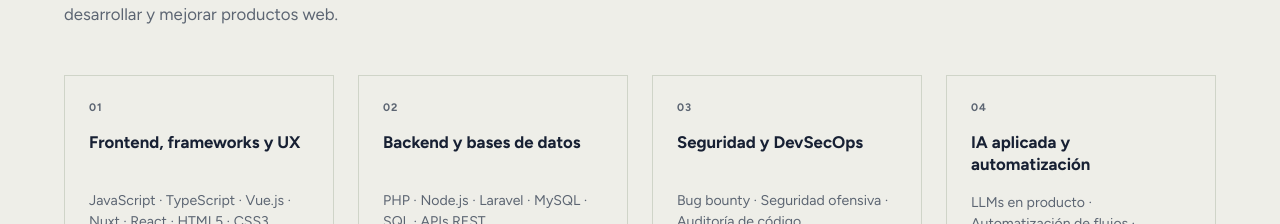
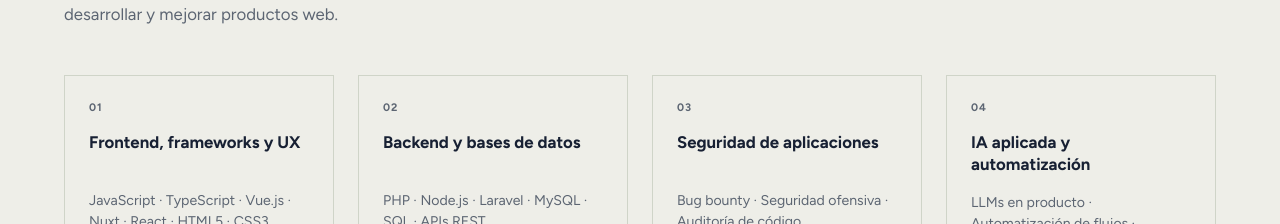
Before and after one commit to Pedro-2577/portfolio-2025, a Vue app: page / in a window 1280 px wide. Shown: the part 1860-2084 px from the top of the page. Built offline with nearby package versions, Linux system fonts and the light colour scheme.

Commit message:
Connect confirmed skills with concrete product experience and honest scope

```diff
--- a/src/profile.js
+++ b/src/profile.js
@@ -73,7 +73,12 @@ export const professionalProfile = {
           "UX/UI",
           "AJAX"
         ],
-        "homeItems": ["JavaScript · TypeScript", "Vue.js · Nuxt", "React", "HTML5 · CSS3"]
+        "homeItems": [
+          "JavaScript · TypeScript",
+          "Vue.js · Nuxt",
+          "React",
+          "HTML5 · CSS3"
+        ]
       },
       {
         "title": "Backend y bases de datos",
@@ -88,10 +93,15 @@ export const professionalProfile = {
           "APIs REST",
           "Arquitectura de software"
         ],
-        "homeItems": ["PHP", "Node.js", "Laravel", "MySQL · SQL · APIs REST"]
+        "homeItems": [
+          "PHP",
+          "Node.js",
+          "Laravel",
+          "MySQL · SQL · APIs REST"
+        ]
       },
       {
-        "title": "Seguridad y DevSecOps",
+        "title": "Seguridad de aplicaciones",
         "items": [
           "Bug bounty",
           "Seguridad ofensiva",
@@ -108,7 +118,12 @@ export const professionalProfile = {
           "Diseño de prompts y contexto",
           "Validación de resultados"
         ],
-        "homeItems": ["LLMs en producto", "Automatización de flujos", "Prompts y contexto", "Validación de resultados"],
+        "homeItems": [
+          "LLMs en producto",
+          "Automatización de flujos",
+          "Prompts y contexto",
+          "Validación de resultados"
+        ],
         "focus": "En actualización: RAG, agentes y evaluación de respuestas."
       },
       {
@@ -142,7 +157,69 @@ export const professionalProfile = {
       }
     ],
     "languages": "Español nativo. Inglés intermedio, con foco en lectura de documentación técnica y mejora continua.",
-    "strengths": "Pensamiento analítico para depurar y auditar código, investigación independiente, autonomía y adaptación a nuevas tecnologías."
+    "strengths": "Pensamiento analítico para depurar y auditar código, investigación independiente, autonomía y adaptación a nuevas tecnologías.",
+    "homeCapabilities": [
+      {
+        "id": "frontend",
+        "label": "INTERFACES",
+        "title": "Frontend y experiencia de usuario",
+        "body": "Desarrollo interfaces responsive y conecto las pantallas con los datos y las acciones del producto.",
+        "tags": [
+          "TypeScript",
+          "Vue.js",
+          "Nuxt",
+          "React"
+        ],
+        "context": "Aplicado en proyectos web y productos propios.",
+        "link": "Ver proyectos",
+        "route": "projects"
+      },
+      {
+        "id": "backend",
+        "label": "APLICACIONES",
+        "title": "Backend, datos e integraciones",
+        "body": "Construyo APIs, lógica de negocio e integraciones para que una aplicación funcione de punta a punta.",
+        "tags": [
+          "Laravel",
+          "PHP",
+          "Node.js",
+          "MySQL",
+          "APIs REST"
+        ],
+        "context": "Trabajo actual: desarrollo de VendoAlgo dentro del equipo.",
+        "link": "Ver mi trabajo en VendoAlgo",
+        "route": "project/vendoalgo"
+      },
+      {
+        "id": "ai",
+        "label": "IA EN USO REAL",
+        "title": "IA aplicada y automatización",
+        "body": "Integro modelos de IA y automatizo tareas del negocio, como mantener precios y productos actualizados.",
+        "tags": [
+          "Integración de LLMs",
+          "Automatización",
+          "APIs",
+          "Validación de resultados"
+        ],
+        "context": "Caso real: actualización automática de precios en FumigAR.",
+        "link": "Conocer el caso y el servicio",
+        "route": "services"
+      },
+      {
+        "id": "security",
+        "label": "INVESTIGACIÓN",
+        "title": "Seguridad de aplicaciones",
+        "body": "Investigo fallos de autenticación, permisos y lógica de negocio. Documento su impacto y cómo reproducirlos.",
+        "tags": [
+          "OWASP Top 10",
+          "Auditoría de código",
+          "Bug bounty"
+        ],
+        "context": "Investigación independiente y formación continua.",
+        "link": "Ver mi recorrido",
+        "route": "about"
+      }
+    ]
   },
   "en": {
     "experienceTitle": "Professional experience",
@@ -217,7 +294,12 @@ export const professionalProfile = {
           "UX/UI",
           "AJAX"
         ],
-        "homeItems": ["JavaScript · TypeScript", "Vue.js · Nuxt", "React", "HTML5 · CSS3"]
+        "homeItems": [
+          "JavaScript · TypeScript",
+          "Vue.js · Nuxt",
+          "React",
+          "HTML5 · CSS3"
+        ]
       },
       {
         "title": "Backend & databases",
@@ -232,10 +314,15 @@ export const professionalProfile = {
           "REST APIs",
           "Software architecture"
         ],
-        "homeItems": ["PHP", "Node.js", "Laravel", "MySQL · SQL · REST APIs"]
+        "homeItems": [
+          "PHP",
+          "Node.js",
+          "Laravel",
+          "MySQL · SQL · REST APIs"
+        ]
       },
       {
-        "title": "Security & DevSecOps",
+        "title": "Application security",
         "items": [
           "Bug bounty",
           "Offensive security",
@@ -252,7 +339,12 @@ export const professionalProfile = {
           "Prompt and context design",
           "Output validation"
         ],
-        "homeItems": ["LLMs in product features", "Workflow automation", "Prompts & context", "Output validation"],
+        "homeItems": [
+          "LLMs in product features",
+          "Workflow automation",
+          "Prompts & context",
+          "Output validation"
+        ],
         "focus": "Keeping current: RAG, agents and response evaluation."
       },
       {
@@ -286,6 +378,68 @@ export const professionalProfile = {
       }
     ],
     "languages": "Native Spanish. Intermediate English, focused on reading technical documentation and continuous improvement.",
-    "strengths": "Analytical problem solving for debugging and code auditing, independent research, autonomy and adaptability to new technologies."
+    "strengths": "Analytical problem solving for debugging and code auditing, independent research, autonomy and adaptability to new technologies.",
+    "homeCapabilities": [
+      {
+        "id": "frontend",
+        "label": "INTERFACES",
+        "title": "Frontend and user experience",
+        "body": "I develop responsive interfaces and connect screens to product data and actions.",
+        "tags": [
+          "TypeScript",
+          "Vue.js",
+          "Nuxt",
+          "React"
+        ],
+        "context": "Applied in web projects and personal products.",
+        "link": "View projects",
+        "route": "projects"
+      },
+      {
+        "id": "backend",
+        "label": "APPLICATIONS",
+        "title": "Backend, data and integrations",
+        "body": "I build APIs, business logic and integrations to make applications work end to end.",
+        "tags": [
+          "Laravel",
+          "PHP",
+          "Node.js",
+          "MySQL",
+          "REST APIs"
+        ],
+        "context": "Current role: developing VendoAlgo as part of the team.",
+        "link": "See my work on VendoAlgo",
+        "route": "project/vendoalgo"
+      },
+      {
+        "id": "ai",
+        "label": "AI IN PRACTICE",
+        "title": "Applied AI and automation",
+        "body": "I integrate AI models and automate business tasks, including keeping prices and products up to date.",
+        "tags": [
+          "LLM integration",
+          "Automation",
+          "APIs",
+          "Output validation"
+        ],
+        "context": "Real example: automatic price updates for FumigAR.",
+        "link": "Explore the case and service",
+        "route": "services"
+      },
+      {
+        "id": "security",
+        "label": "RESEARCH",
+        "title": "Application security",
+        "body": "I investigate authentication, authorization and business logic flaws, documenting their impact and reproduction steps.",
+        "tags": [
+          "OWASP Top 10",
+          "Code auditing",
+          "Bug bounty"
+        ],
+        "context": "Independent research and ongoing training.",
+        "link": "See my background",
+        "route": "about"
+      }
+    ]
   }
 };
```
